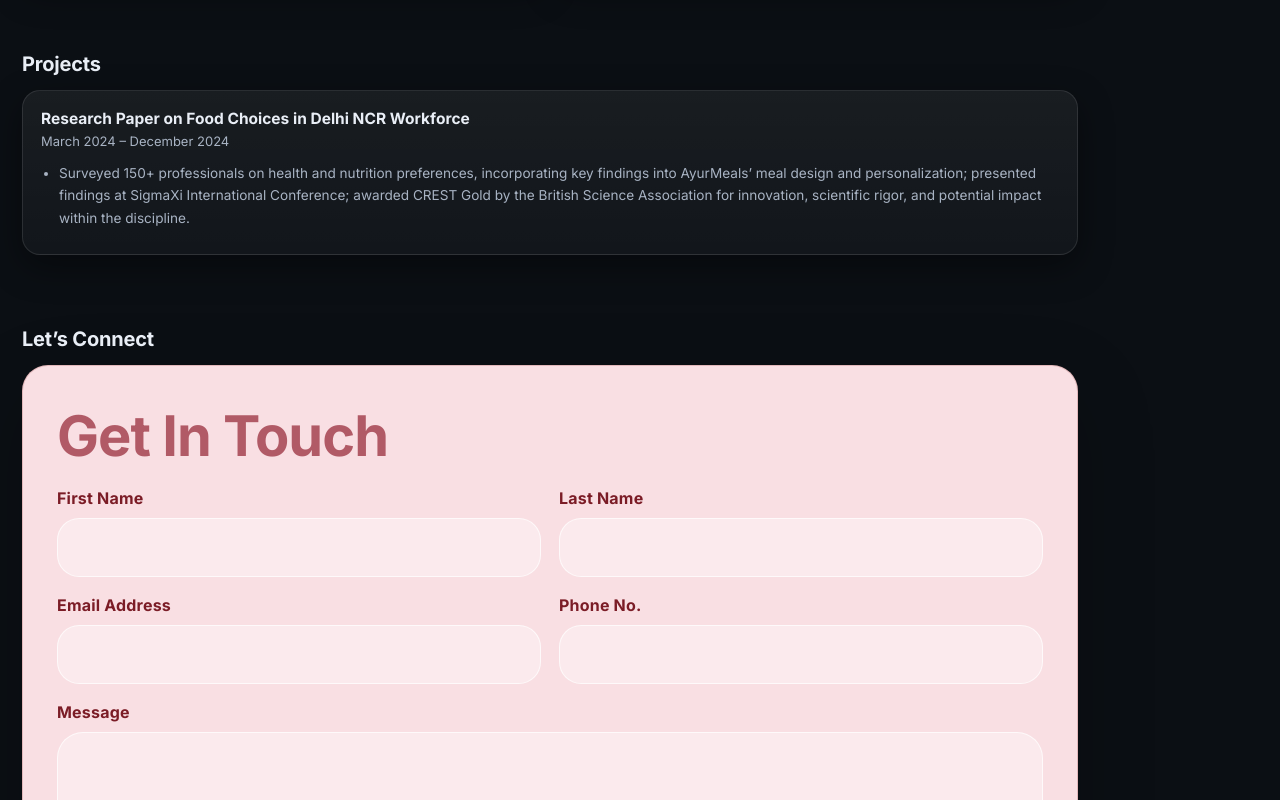
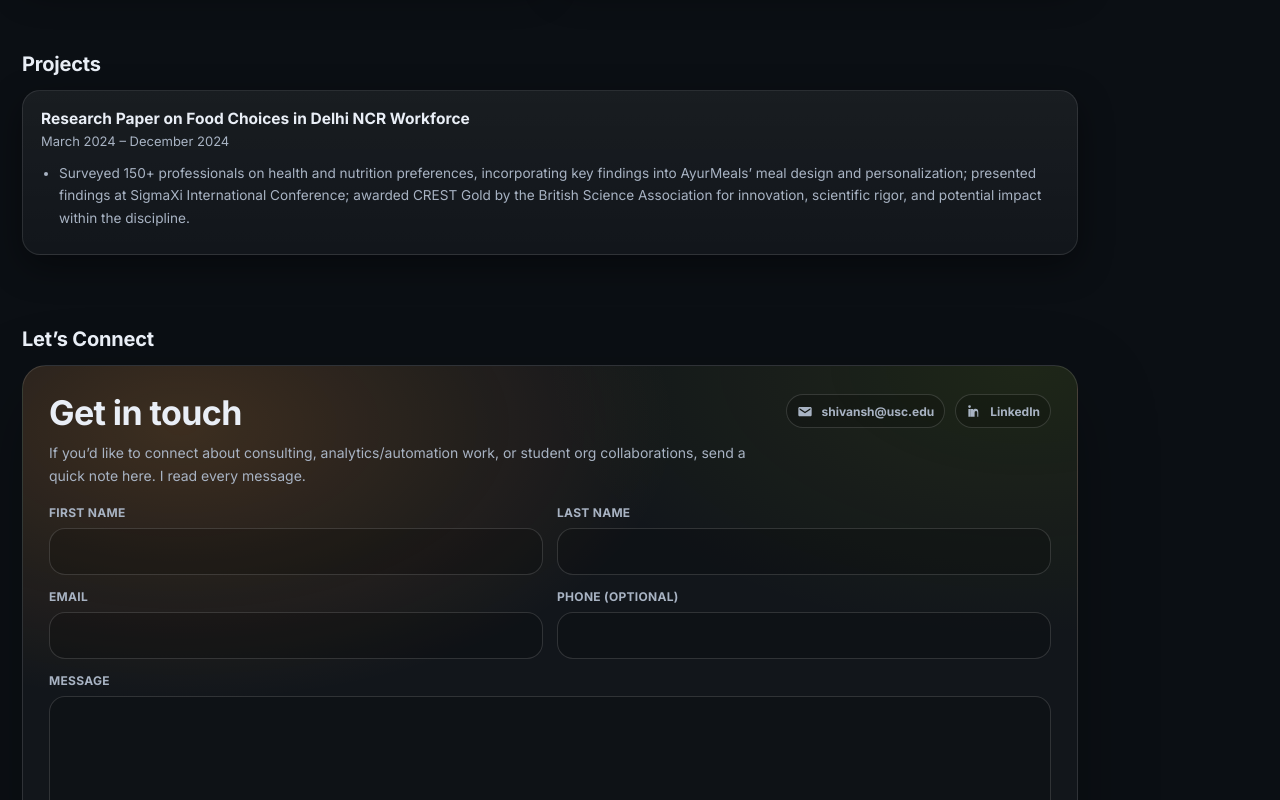
Before and after one commit to shivanshgupta-007/shivanshgupta-007.github.io, a plain HTML site: page index.html in a window 1280 px wide. Shown: the part 2000-2800 px from the top of the page. Drawn offline with Linux system fonts and the light colour scheme.

Commit message:
Update index.html

```diff
--- a/index.html
+++ b/index.html
@@ -22,7 +22,6 @@
       --radius:18px;
       --max: 1100px;
 
-      /* AyurMeals-inspired accents (used sparingly) */
       --accent:#ff9933; /* saffron */
       --accent2:#8db600; /* green */
     }
@@ -40,7 +39,7 @@
     }
 
     a{color:inherit; text-decoration:none}
-    /* More left-aligned than centered */
+    /* left-leaning layout */
     .container{max-width:var(--max); margin:0; padding:0 22px}
 
     /* Top nav */
@@ -102,16 +101,17 @@
       justify-content:center;
       padding:10px 16px;
       border-radius:14px;
-      border:1px solid rgba(255,153,51,.6);
+      border:1px solid rgba(255,153,51,.65);
       background: rgba(255,153,51,.12);
       color: var(--text);
       font-weight:800;
       font-size:13px;
       cursor:pointer;
+      white-space:nowrap;
     }
     .connect-btn:hover{
       background: rgba(255,153,51,.18);
-      border-color: rgba(255,153,51,.9);
+      border-color: rgba(255,153,51,.95);
     }
 
     /* Hero */
@@ -211,72 +211,127 @@
       .cols-2 .card{grid-column: span 12}
     }
 
-    /* Contact section (scroll target, not modal) */
-    .connect-page{
-      background:#f9dfe3;
-      border: 1px solid rgba(120,0,0,.18);
-      border-radius: 26px;
-      padding: 36px 34px;
-      box-shadow: 0 25px 80px rgba(0,0,0,.20);
-      color:#111;
+    /* --- Let's Connect (your style, not the pink screenshot) --- */
+    .connect-wrap{
+      border-radius: 24px;
+      border: 1px solid rgba(255,255,255,.12);
+      background:
+        radial-gradient(900px 500px at 15% 10%, rgba(255,153,51,.18), transparent 55%),
+        radial-gradient(800px 450px at 95% 0%, rgba(141,182,0,.10), transparent 60%),
+        rgba(255,255,255,.03);
+      box-shadow: 0 25px 80px rgba(0,0,0,.25);
+      padding: 26px;
     }
 
-    .connect-title{
-      margin:0 0 18px;
-      font-size: 56px;
-      letter-spacing: -1px;
-      color:#b15a66;
+    .connect-top{
+      display:flex;
+      align-items:flex-start;
+      justify-content:space-between;
+      gap:16px;
+      flex-wrap:wrap;
+      margin-bottom: 18px;
     }
+
+    .connect-top h3{
+      margin:0;
+      font-size: 34px;
+      letter-spacing:-.6px;
+    }
+    .connect-top p{
+      margin:8px 0 0;
+      color: var(--muted);
+      line-height: 1.65;
+      max-width: 720px;
+      font-size: 14px;
+    }
+
+    .connect-badges{
+      display:flex;
+      gap:10px;
+      align-items:center;
+      flex-wrap:wrap;
+      margin-top: 2px;
+    }
+    .badge{
+      display:inline-flex;
+      align-items:center;
+      gap:8px;
+      padding:8px 10px;
+      border-radius:999px;
+      border:1px solid rgba(255,255,255,.14);
+      background: rgba(0,0,0,.18);
+      color: var(--muted);
+      font-weight: 700;
+      font-size: 12px;
+    }
+    .badge svg{width:16px; height:16px; fill: var(--muted);}
 
     .connect-grid{
       display:grid;
       grid-template-columns: 1fr 1fr;
-      gap:18px;
+      gap:14px;
       margin-top: 10px;
     }
 
-    .cfield{display:flex; flex-direction:column; gap:10px;}
-    .cfield.full, .full{grid-column: 1 / -1;}
+    .field{display:flex; flex-direction:column; gap:8px;}
+    .field.full{grid-column: 1 / -1;}
 
-    .cfield span{
+    .field span{
       font-weight: 700;
-      color: #7b1c26;
-      letter-spacing: .2px;
+      color: var(--muted);
+      font-size: 12px;
+      letter-spacing:.3px;
+      text-transform: uppercase;
     }
 
-    .cfield input, .cfield textarea{
+    .field input, .field textarea{
       width:100%;
-      border-radius: 22px;
-      border: 1px solid rgba(255,255,255,.70);
-      background: rgba(255,255,255,.35);
-      padding: 18px 18px;
-      font-size: 18px;
+      border-radius: 16px;
+      border: 1px solid rgba(255,255,255,.14);
+      background: rgba(0,0,0,.18);
+      padding: 14px 14px;
+      font-size: 15px;
       outline:none;
-      color:#5b121a;
+      color: var(--text);
+    }
+    .field textarea{
+      min-height: 180px;
+      resize: vertical;
+    }
+    .field input:focus, .field textarea:focus{
+      border-color: rgba(255,153,51,.55);
+      box-shadow: 0 0 0 4px rgba(255,153,51,.12);
     }
 
-    .cfield textarea{
-      border-radius: 26px;
-      resize: vertical;
-      min-height: 260px;
+    .send-row{
+      display:flex;
+      align-items:center;
+      justify-content:space-between;
+      gap:14px;
+      flex-wrap:wrap;
+      margin-top: 14px;
     }
 
     .send-btn{
-      padding: 16px 28px;
-      border-radius: 0px;
-      border: 1px solid rgba(255,255,255,.95);
-      background: rgba(255,255,255,.95);
+      padding: 12px 18px;
+      border-radius: 14px;
+      border: 1px solid rgba(255,153,51,.65);
+      background: linear-gradient(180deg, rgba(255,153,51,.95), rgba(255,153,51,.70));
       font-weight: 900;
-      font-size: 22px;
+      font-size: 14px;
       cursor:pointer;
       color:#111;
     }
-    .send-btn:hover{ background: rgba(255,255,255,1); }
+    .send-btn:hover{ filter: brightness(1.03); }
+
+    .privacy{
+      color: var(--muted);
+      font-size: 12px;
+      line-height: 1.6;
+    }
 
     @media (max-width: 860px){
-      .connect-title{font-size: 42px;}
       .connect-grid{grid-template-columns: 1fr;}
-      .cfield textarea{min-height: 220px;}
     }
   </style>
 </head>
@@ -320,7 +375,7 @@
   </div>
 
   <div class="container">
-    <!-- ABOUT ME (kept as section, removed header links and removed go-to buttons) -->
+    <!-- ABOUT ME (kept as section, no go-to buttons) -->
     <section id="about" class="hero">
       <span class="pill">AI for Business @ USC • Consulting-focused execution</span>
       <h1>About Me</h1>
@@ -494,45 +549,74 @@
       </div>
     </section>
 
-    <!-- LET'S CONNECT (bottom of page, scroll target) -->
+    <!-- LET'S CONNECT (secure submission via Formspree) -->
     <section id="connect">
       <div class="section-head">
         <h2>Let’s Connect</h2>
       </div>
 
-      <div class="connect-page">
-        <h3 class="connect-title">Get In Touch</h3>
+      <div class="connect-wrap">
+        <div class="connect-top">
+          <div>
+            <h3>Get in touch</h3>
+            <p>
+              If you’d like to connect about consulting, analytics/automation work, or student org collaborations,
+              send a quick note here. I read every message.
+            </p>
+          </div>
 
-        <!-- Mailto form (static site friendly) -->
-        <form class="connect-form" action="mailto:shivansh@usc.edu" method="post" enctype="text/plain">
+          <div class="connect-badges">
+            <span class="badge" title="Email">
+              <svg viewBox="0 0 24 24" aria-hidden="true"><path d="M20 6H4c-1.1 0-2 .9-2 2v10c0 1.1.9 2 2 2h16c1.1 0 2-.9 2-2V8c0-1.1-.9-2-2-2zm0 4.2-8 5-8-5V8l8 5 8-5v2.2z"/></svg>
+              shivansh@usc.edu
+            </span>
+            <a class="badge" href="https://www.linkedin.com/in/YOUR_LINKEDIN" target="_blank" rel="noopener" title="LinkedIn">
+              <svg viewBox="0 0 24 24" aria-hidden="true"><path d="M20.45 20.45h-3.55v-5.57c0-1.33-.03-3.04-1.85-3.04-1.85 0-2.13 1.44-2.13 2.94v5.67H7.37V9h3.41v1.56h.05c.47-.9 1.63-1.85 3.35-1.85 3.58 0 4.24 2.36 4.24 5.43v6.31zM5.34 7.43a2.06 2.06 0 1 1 0-4.12 2.06 2.06 0 0 1 0 4.12zM7.12 20.45H3.56V9h3.56v11.45z"/></svg>
+              LinkedIn
+            </a>
+          </div>
+        </div>
+
+        <!-- IMPORTANT: replace YOUR_FORMSPREE_ID with your Formspree form ID -->
+        <form
+          action="https://formspree.io/f/YOUR_FORMSPREE_ID"
+          method="POST"
+        >
           <div class="connect-grid">
-            <label class="cfield">
+            <label class="field">
               <span>First Name</span>
-              <input type="text" name="First Name">
+              <input type="text" name="firstName" autocomplete="given-name">
             </label>
 
-            <label class="cfield">
+            <label class="field">
               <span>Last Name</span>
-              <input type="text" name="Last Name">
+              <input type="text" name="lastName" autocomplete="family-name">
             </label>
 
-            <label class="cfield">
-              <span>Email Address</span>
-              <input type="email" name="Email" required>
+            <label class="field">
+              <span>Email</span>
+              <input type="email" name="email" required autocomplete="email">
             </label>
 
-            <label class="cfield">
-              <span>Phone No.</span>
-              <input type="tel" name="Phone">
+            <label class="field">
+              <span>Phone (optional)</span>
+              <input type="tel" name="phone" autocomplete="tel">
             </label>
 
-            <label class="cfield full">
+            <label class="field full">
               <span>Message</span>
-              <textarea name="Message" rows="10" required></textarea>
+              <textarea name="message" required></textarea>
             </label>
 
-            <div class="full">
+            <!-- Formspree helpers -->
+            <input type="hidden" name="_subject" value="New message from portfolio site">
+            <input type="text" name="_gotcha" style="display:none">
+
+            <div class="send-row full">
               <button class="send-btn" type="submit">Send</button>
+              <div class="privacy">
+                This form submits securely over HTTPS.
+              </div>
             </div>
           </div>
         </form>
@@ -545,14 +629,13 @@
         <span>
           <a href="mailto:shivansh@usc.edu" style="text-decoration:underline;">shivansh@usc.edu</a>
           <span style="opacity:.6"> · </span>
-          <a href="https://linkedin.com/in/-shivanshgupta" target="_blank" rel="noopener" style="text-decoration:underline;">LinkedIn</a>
+          <a href="https://www.linkedin.com/in/YOUR_LINKEDIN" target="_blank" rel="noopener" style="text-decoration:underline;">LinkedIn</a>
         </span>
       </div>
     </footer>
   </div>
 
   <script>
-    // Only year script (no nested <script> bug)
     document.getElementById('y').textContent = new Date().getFullYear();
   </script>
 </body>
```
